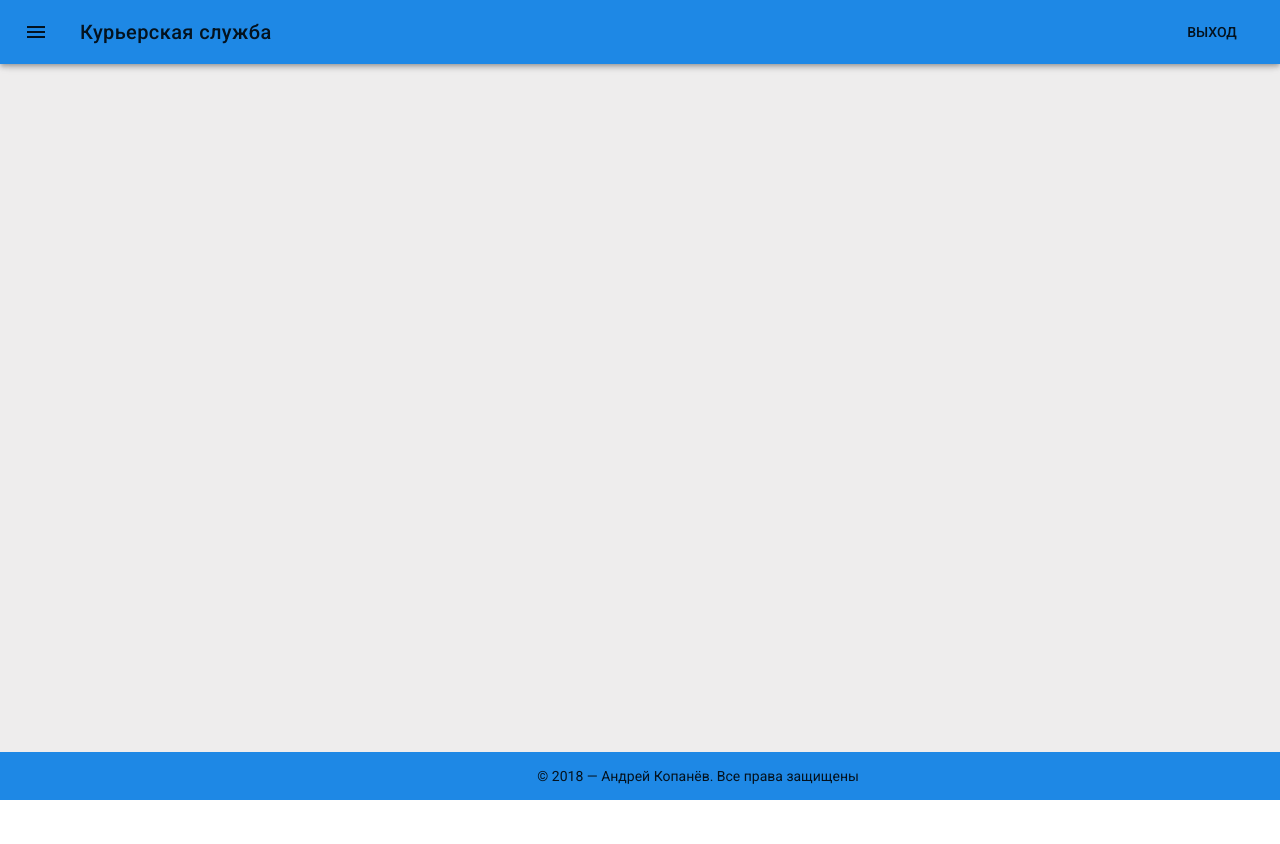
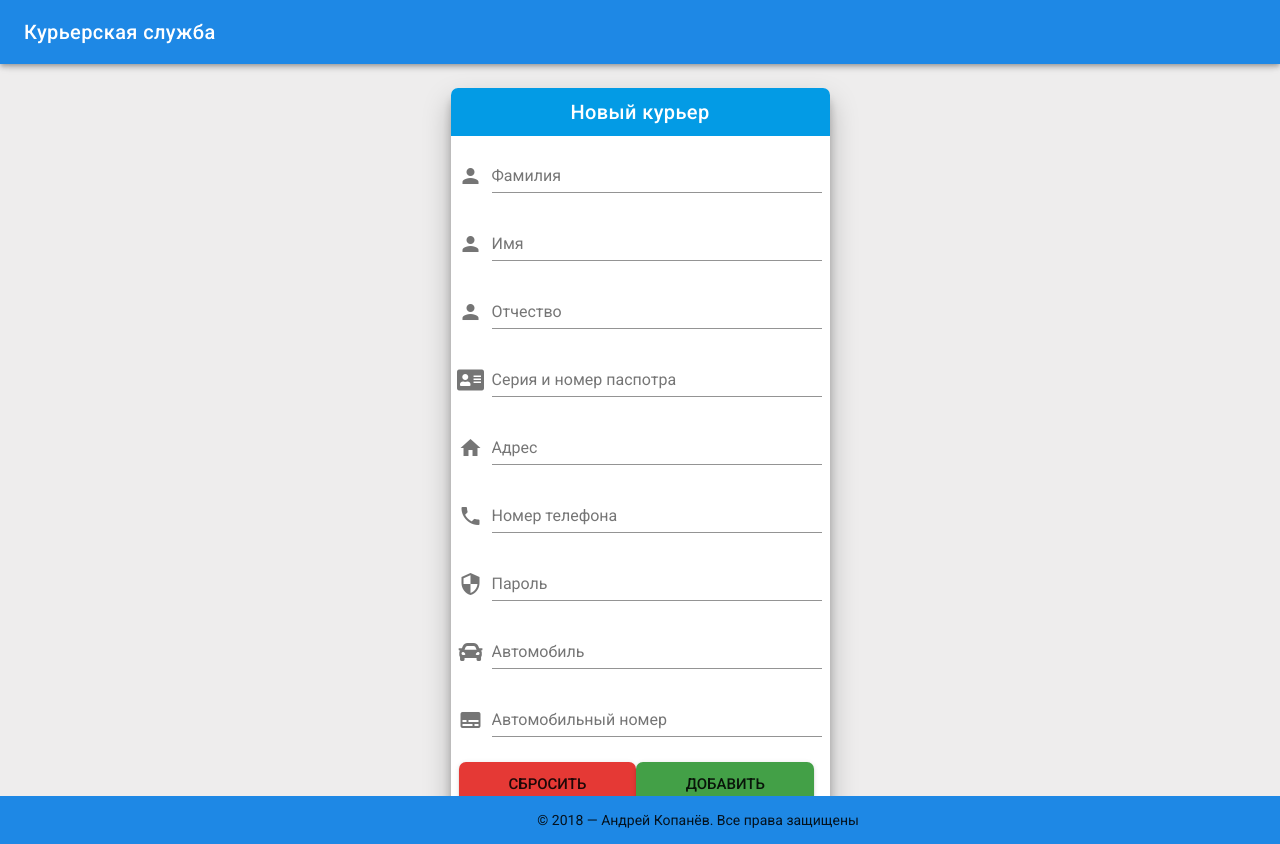
Before and after one commit to hawkinfly/courier-service, a Vue app in the folder client/: page /#/addcourier in a window 1280 px wide. Before the commit the page ends 800 px from the top, so only its background shows below. Built offline with nearby package versions, Linux system fonts and the light colour scheme.

Commit message:
Реализована авторизация на сайте с обновлением хэдэра

```diff
--- a/client/index.html
+++ b/client/index.html
@@ -4,6 +4,8 @@
     <meta charset="utf-8">
     <meta name="viewport" content="width=device-width,initial-scale=1.0">
     <title>Курьерская служба</title>
+    <link rel="shortcut icon" href="static/truck.ico" type="image/x-icon">
+    <link rel="stylesheet" href="https://use.fontawesome.com/releases/v5.0.13/css/all.css" integrity="sha384-DNOHZ68U8hZfKXOrtjWvjxusGo9WQnrNx2sqG0tfsghAvtVlRW3tvkXWZh58N9jp" crossorigin="anonymous">
     <link rel="stylesheet" media="screen" href="https://fonts.googleapis.com/css?family=Roboto:300,400,500,700\|Material+Icons" />
   </head>
   <body>
--- a/client/src/App.vue
+++ b/client/src/App.vue
@@ -1,7 +1,7 @@
 <template>
   <div id="app">
     <v-app>
-    <my-header :authToken='authToken'/>
+    <my-header/>
     <router-view/>
     <my-footer/>
     </v-app>
@@ -18,7 +18,7 @@ export default {
     MyFooter
   },
   data: () => ({
-    authToken: 'S'
+    authToken: localStorage.getItem('token')
   })
 }
 </script>
@@ -27,4 +27,10 @@ export default {
   #app{
     background-color: rgb(238, 237, 237);
   }
+  .menu__content{
+    left: 0 !important;
+    top: 0 !important;
+    min-width: 100% !important;
+    width: 100%;
+  }
 </style>
--- /dev/null
+++ b/client/src/components/AddCourier.vue
@@ -0,0 +1,177 @@
+<template>
+<v-container>
+  <v-layout justify-center>
+    <v-flex md6 lg4 xl3>
+      <v-form v-model="valid" class="form_auth" justify-center v-on:submit.prevent>
+        <v-toolbar flat dense class="light-blue darken-1" dark>
+          <v-layout justify-center align-center>
+          <v-toolbar-title class="ml-0">Новый курьер</v-toolbar-title>
+          </v-layout>
+        </v-toolbar>
+        <div class="input-form">
+        <v-text-field
+          v-model="lastName"
+          name="lastName"
+          label="Фамилия"
+          :rules="nameRules"
+          maxlength="50"
+          autocomplete="off"
+          required
+          prepend-icon="person"
+        ></v-text-field>
+        <v-text-field
+          v-model="firstName"
+          name="firstName"
+          label="Имя"
+          :rules="nameRules"
+          maxlength="50"
+          autocomplete="off"
+          required
+          prepend-icon="person"
+        ></v-text-field>
+        <v-text-field
+          v-model="middleName"
+          name="middleName"
+          label="Отчество"
+          :rules="nameRules"
+          maxlength="50"
+          autocomplete="off"
+          required
+          prepend-icon="person"
+        ></v-text-field>
+        <v-text-field
+          v-model="passport"
+          name="passport"
+          label="Серия и номер паспотра"
+          :rules="passportRules"
+          maxlength="12"
+          autocomplete="off"
+          prepend-icon="fa-address-card"
+          required
+        ></v-text-field>
+        <v-text-field
+          v-model="address"
+          name="address"
+          label="Адрес"
+          :rules="addressRules"
+          maxlength="120"
+          autocomplete="off"
+          prepend-icon="home"
+          required
+        ></v-text-field>
+        <v-text-field
+          v-model="phone"
+          name = "phoneNumber"
+          :rules="phoneRules"
+          label="Номер телефона"
+          maxlength="11"
+          autocomplete="off"
+          required
+          prepend-icon="phone"
+        ></v-text-field>
+        <v-text-field
+          v-model="password"
+          type="password"
+          name="password"
+          :rules="passwordRules"
+          label="Пароль"
+          maxlength="32"
+          required
+          prepend-icon="security"
+        ></v-text-field>
+         <v-text-field
+          v-model="car"
+          name="car"
+          label="Автомобиль"
+          maxlength="50"
+          autocomplete="off"
+          prepend-icon="fa-car"
+        ></v-text-field>
+        <v-text-field
+          v-model="numberCar"
+          name="numberCar"
+          label="Автомобильный номер"
+          maxlength="50"
+          autocomplete="off"
+          prepend-icon="subtitles"
+        ></v-text-field>
+        <v-btn
+            type="button"
+            class="red darken-1 btn-auth"
+            large
+            @click="resetButton"
+        >Сбросить</v-btn>
+        <v-btn
+          type="submit"
+          class="green darken-1 btn-auth"
+          large
+          @click="sendForm"
+        >Добавить</v-btn>
+        <v-layout justify-center>
+          <p v-if="errorForm" class="error-form">{{ errorForm }}</p>
+        </v-layout>
+        </div>
+      </v-form>
+    </v-flex>
+  </v-layout>
+</v-container>
+</template>
+
+<script>
+export default {
+  data: () => ({
+    errorForm: false,
+    valid: false,
+    phone: '',
+    phoneRules: [
+      v => !!v || 'Номер телефона обязателен',
+      v => v.length === 11 || 'Номер телефона должен состоять из 11 цифр'
+    ],
+    password: '',
+    passwordRules: [
+      v => !!v || 'Пароль является обязательным полем',
+      v => v.length <= 32 || 'Пароль не может быть больше 32 символов'
+    ]
+  }),
+  methods: {
+    sendForm () {
+    },
+    resetButton () {
+      this.phone = ''
+      this.password = ''
+    }
+  }
+}
+</script>
+
+<style scoped>
+    h2 {
+    color: rgb(63, 62, 62);
+  }
+  .form_auth {
+    background-color: #fff;
+    box-shadow: 0 14px 28px rgba(0,0,0,0.25), 0 10px 10px rgba(0,0,0,0.22);
+    border-radius: 7px;
+  }
+  nav {
+    border-top-left-radius: 7px;
+    border-top-right-radius: 7px;
+  }
+  .btn-auth {
+    color: #fff;
+    border-radius: 7px;
+    width: 49%;
+    margin-left: 0;
+    margin-right: 0;
+  }
+  .input-form{
+    padding: 8px;
+  }
+  .error-form {
+    color: red;
+    margin-bottom: 0;
+  }
+  .fullheight{
+    min-height: 100%;
+  }
+</style>
--- a/client/src/components/Header.vue
+++ b/client/src/components/Header.vue
@@ -1,22 +1,65 @@
 <template>
   <v-toolbar class="blue darken-1">
-    <v-toolbar-side-icon  class="side-icon" v-if="authToken"></v-toolbar-side-icon>
-    <v-toolbar-title>Курьерская служба</v-toolbar-title>
+    <v-menu class="hidden-md-and-up list-menu" absolute left top transition="slide-x-transition" v-if="authTokenLocal">
+      <v-btn slot="activator" icon dark>
+        <v-icon>list</v-icon>
+      </v-btn>
+      <v-list class="pt-0 pb-0 amber darken-2">
+        <v-list-tile class="my-list__tile">
+          <v-list-tile-title>Добавить курьера</v-list-tile-title>
+        </v-list-tile>
+        <v-list-tile class="my-list__tile">
+          <v-list-tile-title>Изменить данные</v-list-tile-title>
+        </v-list-tile>
+        <v-list-tile class="my-list__tile">
+          <v-list-tile-title>Добавить заявку</v-list-tile-title>
+        </v-list-tile>
+        <v-list-tile class="my-list__tile">
+          <v-list-tile-title>Текущие заявки</v-list-tile-title>
+        </v-list-tile>
+        <v-list-tile>
+          <v-list-tile-title @click="tokenDestroy">Выход</v-list-tile-title>
+        </v-list-tile>
+      </v-list>
+    </v-menu>
+    <v-toolbar-title><a href="/">Курьерская служба</a></v-toolbar-title>
     <v-spacer></v-spacer>
-    <v-toolbar-items v-if="authToken">
-      <v-btn flat class="btn-exit" @click="tokenDestroy">Выход</v-btn>
+    <v-toolbar-items v-if="authTokenLocal" class="hidden-sm-and-down">
+      <v-btn flat class="btn-menu" @click="addCourier">Добавить курьера</v-btn>
+      <v-btn flat class="btn-menu">Изменить данные</v-btn>
+      <v-btn flat class="btn-menu">Добавить заявку</v-btn>
+      <v-btn flat class="btn-menu">Текущие заявки</v-btn>
+      <v-btn flat class="btn-menu" @click="tokenDestroy">Выход</v-btn>
     </v-toolbar-items>
   </v-toolbar>
 </template>
 
 <script>
 export default {
-  props: ['authToken'],
-  data: () => ({
-  }),
+  data: function () {
+    return {
+      authTokenLocal: localStorage.getItem('token')
+    }
+  },
+  beforeDestroy: function () {
+    alert('updated')
+  },
   methods: {
     tokenDestroy () {
+      console.log('0  st ' + this.authTokenLocal)
       localStorage.removeItem('token')
+      console.log('1st ' + this.authTokenLocal)
+      this.$emit('update:authToken', '')
+      console.log('2nd ' + this.authTokenLocal)
+      this.$router.push('/')
+    },
+    getToken () {
+      this.authTokenLocal = localStorage.getItem('token')
+    }
+  },
+  watch: {
+    $route () {
+      this.getToken()
     }
   }
 }
@@ -27,11 +70,23 @@ export default {
         cursor: pointer;
         color: #fff;
     }
-    .btn-exit{
+    .btn-menu{
       color: #fff;
     }
     .side-icon{
       color: #fff;
     }
-
+    .my-list__tile{
+      border-bottom: solid 1px #fff;
+    }
+    .list{
+      color: #fff;
+    }
+    .list-menu{
+      border-radius: 15px;
+    }
+    a{
+      text-decoration: none;
+      color: #fff;
+    }
 </style>
--- a/client/src/components/Login.vue
+++ b/client/src/components/Login.vue
@@ -63,22 +63,35 @@ export default {
     ],
     password: '',
     passwordRules: [
-      v => !!v || 'Пароль является обяхательным полем',
+      v => !!v || 'Пароль является обязательным полем',
       v => v.length <= 32 || 'Пароль не может быть больше 32 символов'
     ],
     administrator: false
   }),
+  mounted () {
+    if (localStorage.token) {
+      this.$router.push('/addcourier')
+    }
+  },
   methods: {
     async sendForm () {
       let pattern = /^\d{11}$/
       if ((pattern.test(this.phone)) && (this.password.length >= 4 && this.password.length <= 32)) {
-        this.errorForm = ''
-        this.errorForm = await Authorization.authorization(this.phone, this.password)
-        if (!this.errorForm) {
-          // TODO переадресация на страницу
+        if (this.administrator) {
+          this.errorForm = ''
+          this.errorForm = await Authorization.authorization(this.phone, this.password)
+          if (!this.errorForm) {
+            // TODO переадресация на страницу
+            this.$router.push('/addcourier')
+          } else {
+            this.errorForm = 'Данные не валидны'
+          }
+        } else {
+          // TODO авторизация курьера
+          console.log('Hi')
         }
       } else {
-        this.errorForm = 'Данные не валидны'
+        this.errorForm = 'Неверный формат данных'
       }
     }
   }
--- a/client/src/router/index.js
+++ b/client/src/router/index.js
@@ -1,6 +1,7 @@
 import Vue from 'vue'
 import Router from 'vue-router'
 import Login from '@/components/Login'
+import AddCourier from '@/components/AddCourier'
 
 Vue.use(Router)
 
@@ -10,6 +11,11 @@ export default new Router({
       path: '/',
       name: 'Login',
       component: Login
+    },
+    {
+      path: '/addcourier',
+      name: 'AddCourier',
+      component: AddCourier
     }
   ]
 })
```
Also changed, not shown: 1 other file (tests, documents, lock files or other folders).
